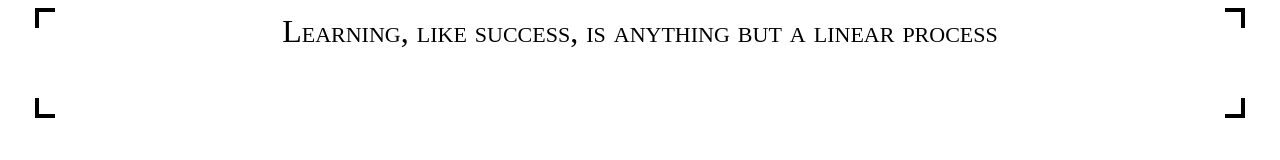
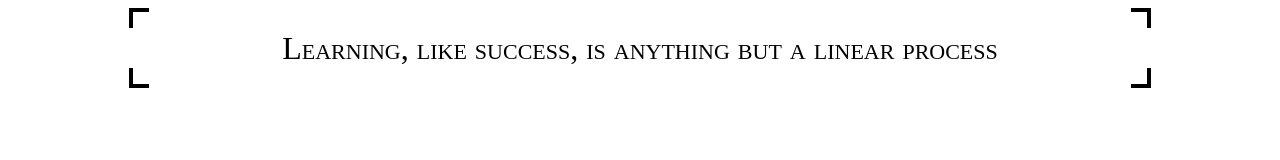
Before and after one commit to biancam-rodrigues/Notion, a plain HTML site: page index.html in a window 1280 px wide. Drawn offline with Linux system fonts and the light colour scheme.

Commit message:
Update index.html

```diff
--- a/index.html
+++ b/index.html
@@ -12,7 +12,7 @@
             padding: 5px 5px ;
             color: #000000;
             text-align: center;
-                max-width: 95%;
+                max-width: 80%;
             margin: auto;
             font-variant-caps: petite-caps;
             font-size: 2em;
@@ -20,8 +20,11 @@
         }
 
         div {
+            display: flex;
+            align-items: center;
+            justify-content: center;
              width: 95%;
-             min-height: 100px;
+             min-height: 70px;
 
             background:
                 linear-gradient(to right, black 4px, transparent 4px) 0 0,
```
